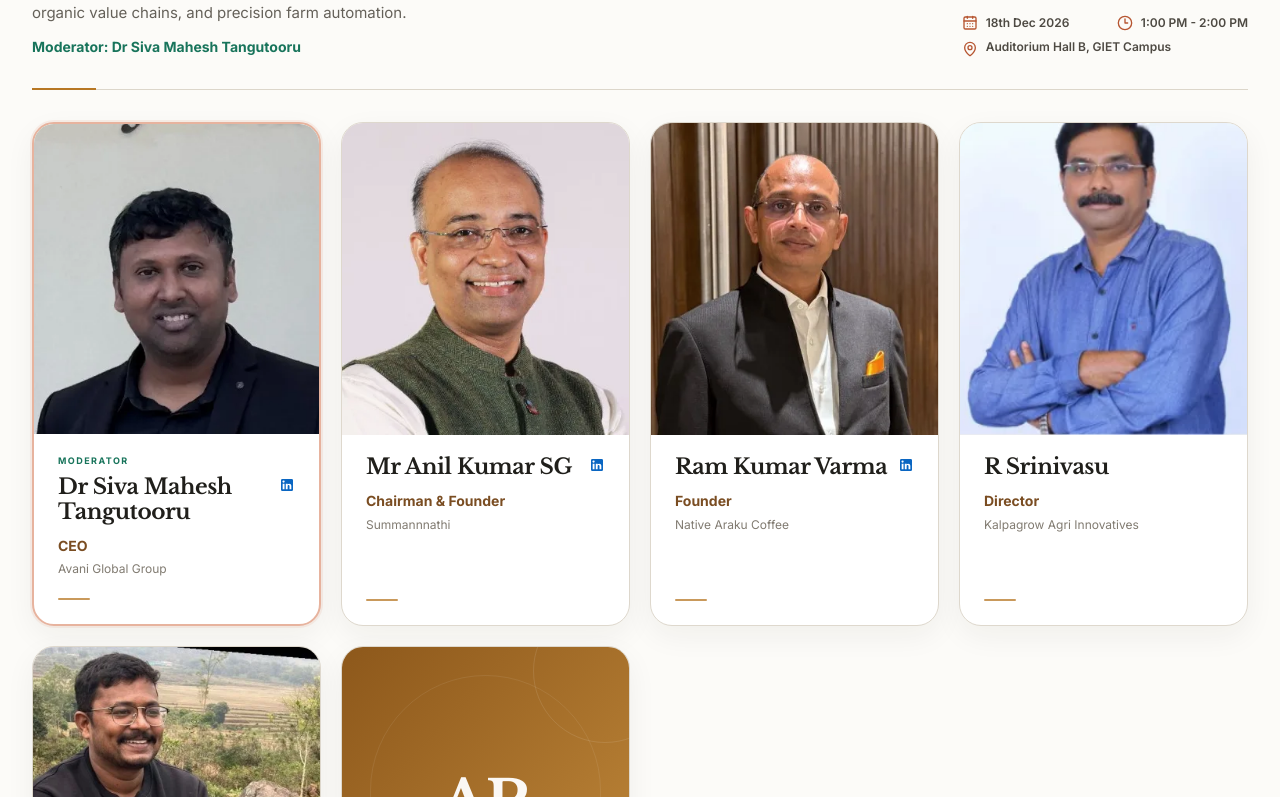
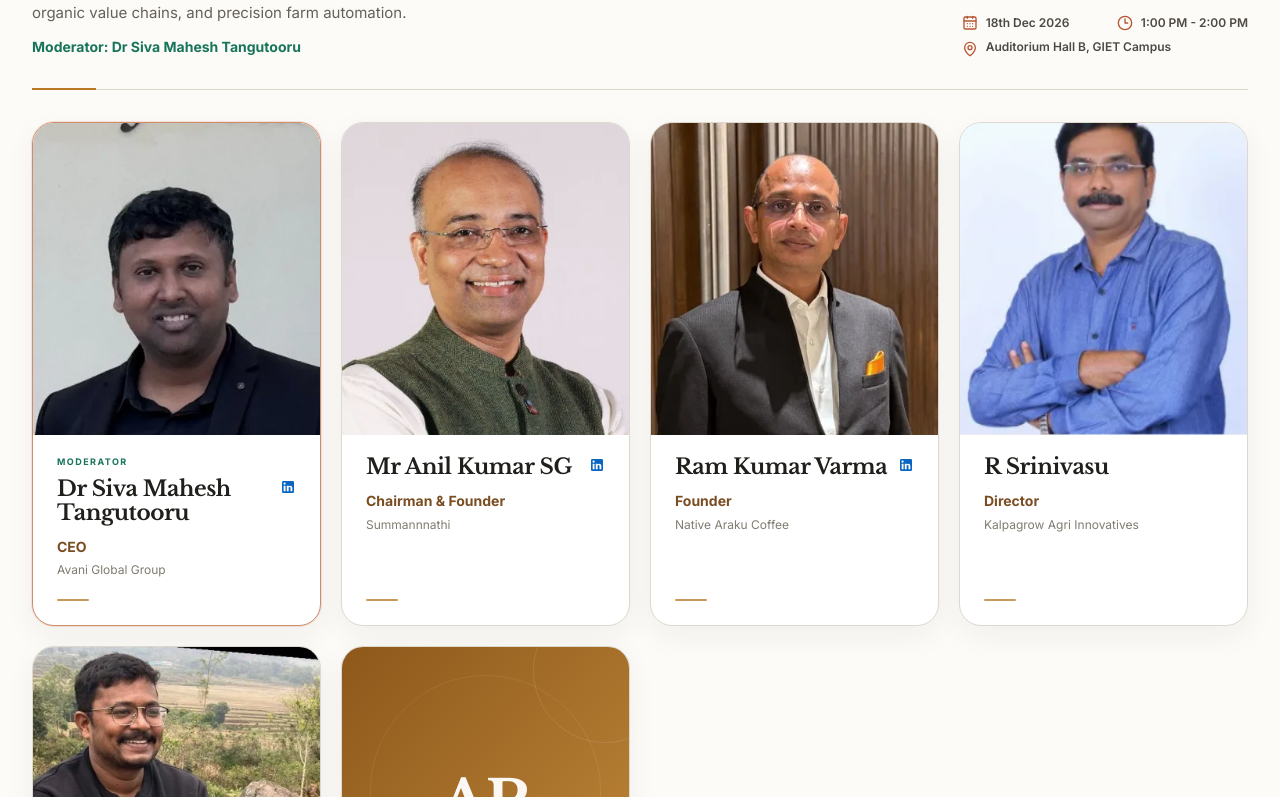
Before and after one commit to comapny230-code/ISF-Main-Port, a Next.js app: page /speakers in a window 1280 px wide. Shown: the part 2823-3620 px from the top of the page. Built offline with nearby package versions, Linux system fonts and the light colour scheme; no server answers.

Commit message:
Refine moderator card border

```diff
--- a/src/components/speakers/RoundtableShowcase.tsx
+++ b/src/components/speakers/RoundtableShowcase.tsx
@@ -154,7 +154,7 @@ export function RoundtableShowcase({ className = "" }: RoundtableShowcaseProps)
                 return (
                   <article
                     key={panelist.id}
-                    className={`group relative min-w-0 flex-col overflow-hidden rounded-[16px] sm:rounded-[22px] border ${isModerator ? "border-2 border-[#e7b39e] ring-2 ring-[#e7b39e]/20" : panelist.roleLabel ? "border-[#8b5717]" : "border-[#ded8cd]"} bg-white shadow-[0_6px_20px_rgba(40,35,27,0.04)] sm:shadow-[0_10px_30px_rgba(40,35,27,0.055)] transition-[transform,box-shadow,border-color] duration-300 ease-out hover:-translate-y-1 hover:border-[#bdb4a6] hover:shadow-[0_20px_46px_rgba(40,35,27,0.12)] motion-reduce:transform-none motion-reduce:transition-none ${
+                    className={`group relative min-w-0 flex-col overflow-hidden rounded-[16px] sm:rounded-[22px] border ${isModerator ? "border-[#d28b6d] ring-1 ring-[#d28b6d]/20" : panelist.roleLabel ? "border-[#8b5717]" : "border-[#ded8cd]"} bg-white shadow-[0_6px_20px_rgba(40,35,27,0.04)] sm:shadow-[0_10px_30px_rgba(40,35,27,0.055)] transition-[transform,box-shadow,border-color] duration-300 ease-out hover:-translate-y-1 hover:border-[#bdb4a6] hover:shadow-[0_20px_46px_rgba(40,35,27,0.12)] motion-reduce:transform-none motion-reduce:transition-none ${
                       hiddenUntilExpanded ? responsiveVisibility : "flex"
                     }`}
                   >
```
